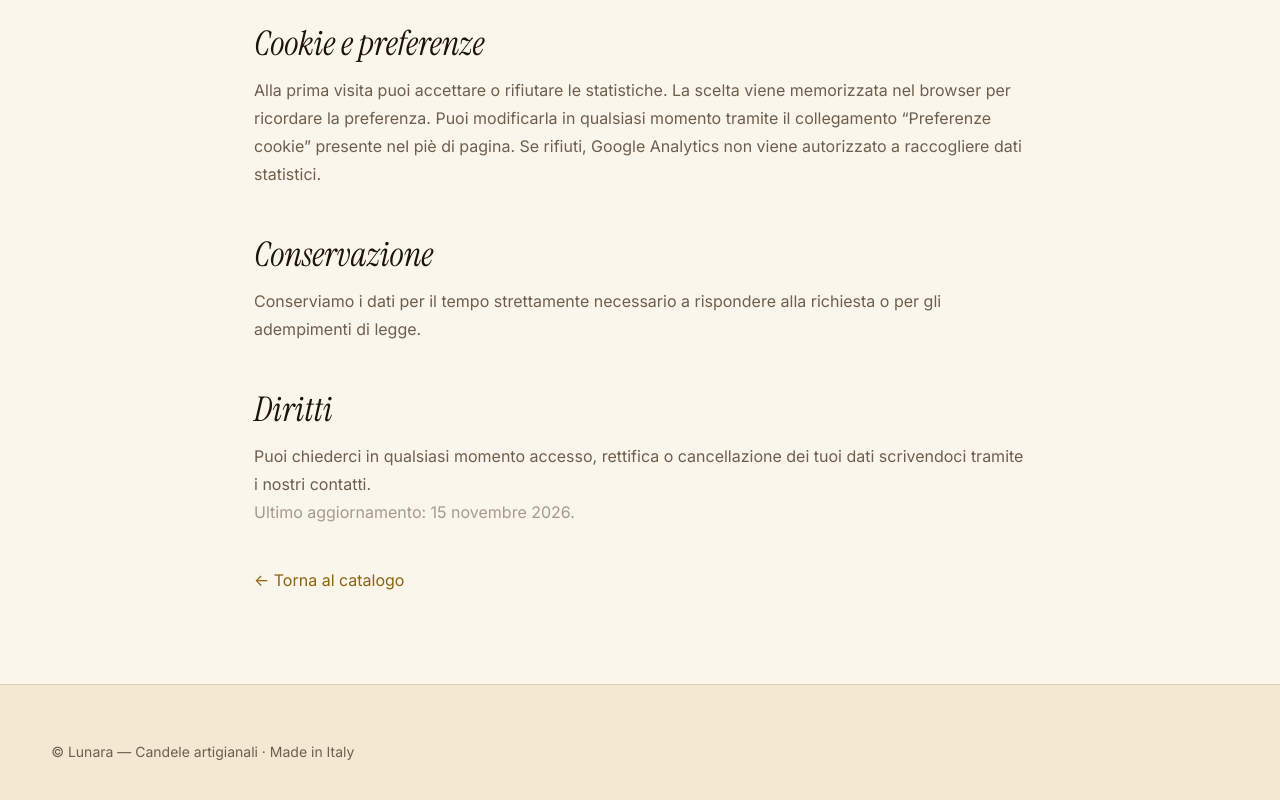
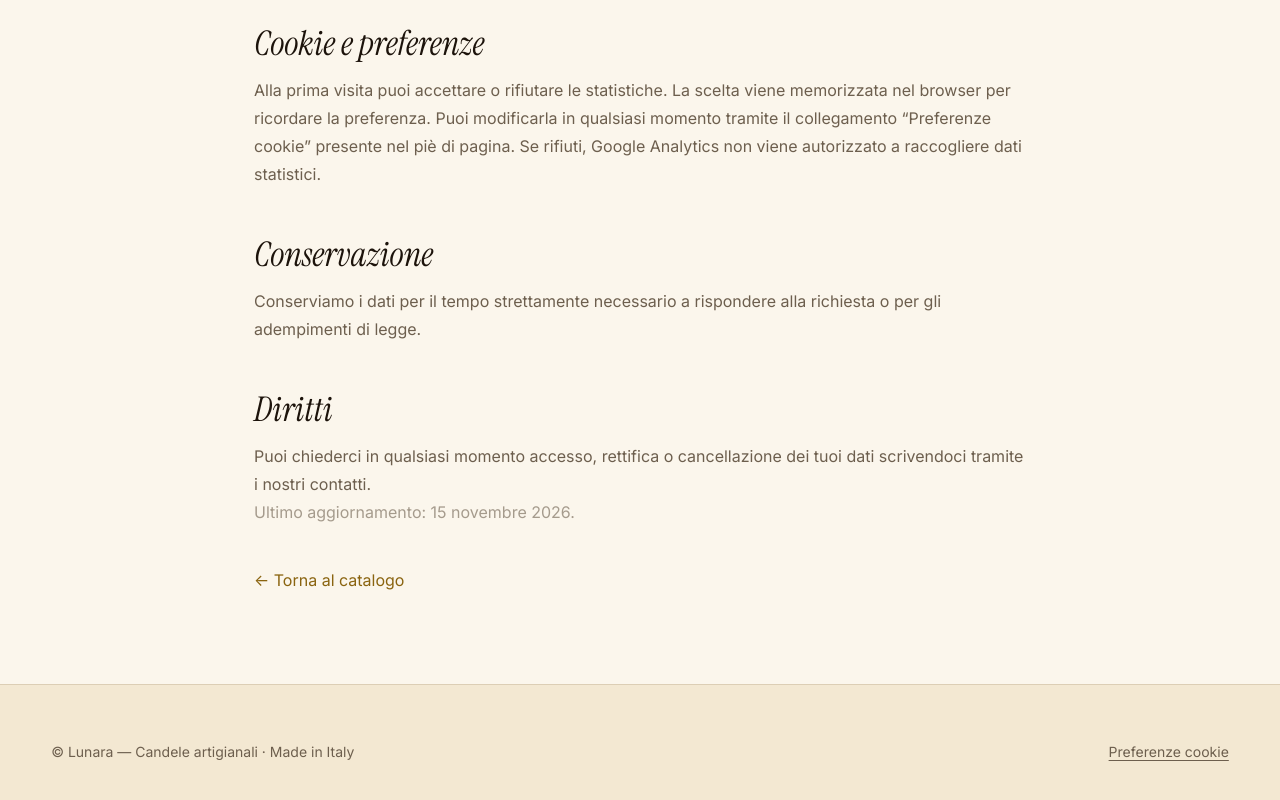
Before and after one commit to LunaraCandeleArtigianali/lunara, a plain HTML site: page privacy.html in a window 1280 px wide. Shown: the part 1029-1829 px from the top of the page. Drawn offline with Linux system fonts and the light colour scheme; a web font is replaced by a local one.

Commit message:
Add cookie preference control to privacy page

```diff
--- a/privacy.html
+++ b/privacy.html
@@ -69,4 +69,4 @@ j=d.createElement(s),dl=l!='dataLayer'?'&l='+l:'';j.async=true;j.src=
       <p><a class="back" href="index.html#catalogo">← Torna al catalogo</a></p>
     </div>
   </main>
-<footer class="site-footer"><div class="wrap ft"><div>© Lunara — Candele artigianali · Made in Italy</div></div></footer></body></html>
+<footer class="site-footer"><div class="wrap ft"><div>© Lunara — Candele artigianali · Made in Italy</div><button class="consent-settings" type="button" data-cookie-settings>Preferenze cookie</button></div></footer></body></html>
```
